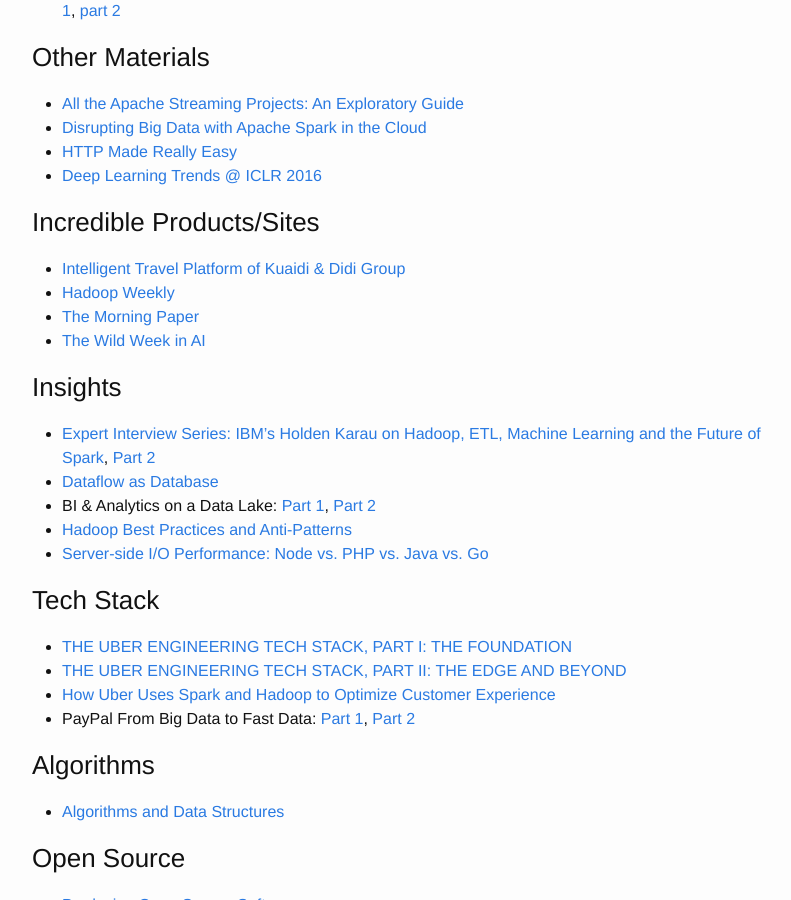
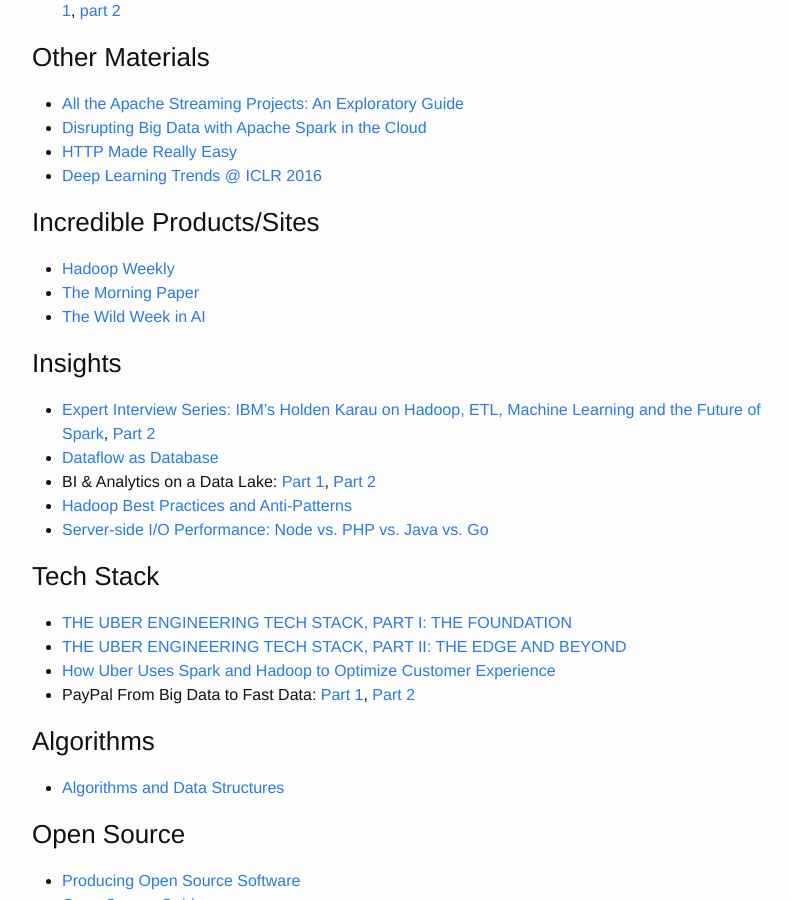
Before and after one commit to ambling/ambling.github.io, a Jekyll site: the page built from 00-recommands.md, in a window 1280 px wide and 900 px high, scrolled down 2160 px. Shown: the whole window, without its empty margins (238-1029 px from the left). Built offline with Jekyll 4.4.1, drawn with Linux system fonts in a browser that asks for light colours.

Commit message:
comment out didi's offline site

```diff
--- a/00-recommands.md
+++ b/00-recommands.md
@@ -91,7 +91,7 @@ permalink: /recommands/
 - [Deep Learning Trends @ ICLR 2016](http://www.computervisionblog.com/2016/06/deep-learning-trends-iclr-2016.html?m=1)
 
 ### Incredible Products/Sites
-- [Intelligent Travel Platform of Kuaidi & Didi Group](http://v.kuaidadi.com/)
+<!-- - [Intelligent Travel Platform of Kuaidi & Didi Group](http://v.kuaidadi.com/) -->
 - [Hadoop Weekly](https://www.hadoopweekly.com/)
 - [The Morning Paper](https://blog.acolyer.org/)
 - [The Wild Week in AI](http://www.wildml.com/newsletter/)
```
